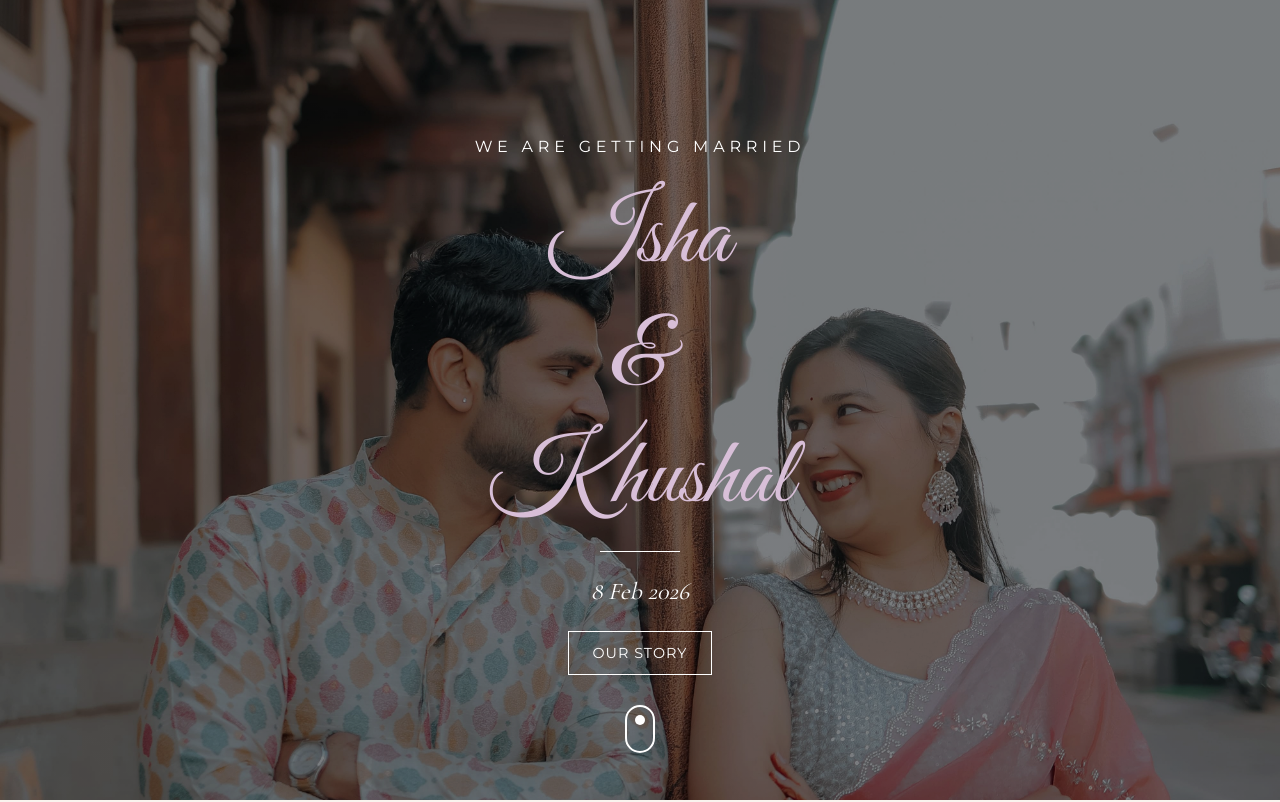
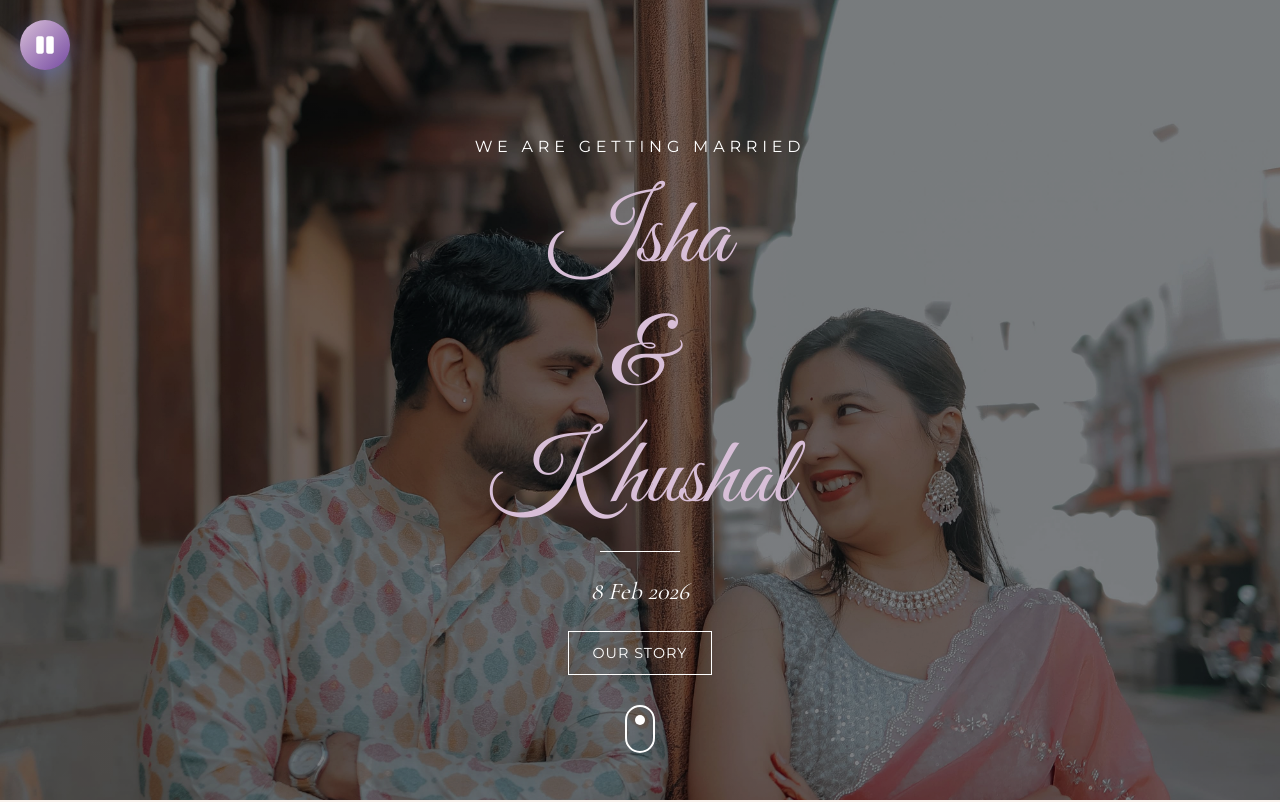
Before and after one commit to rohanarya165/IshaWedsKhushal, a React (Vite) app: page / in a window 1280 px wide. Shown: the top 802 px of the page. Built offline with nearby package versions, Linux system fonts and the light colour scheme; a web font is replaced by a local one.

Commit message:
music added

```diff
--- a/index.html
+++ b/index.html
@@ -5,14 +5,14 @@
     <link
       rel="icon"
       type="image/svg+xml"
-      href="https://y-pro.id/global-assets/ypro_logo2.png"
+      href="https://t4.ftcdn.net/jpg/02/76/26/07/360_F_276260749_4UvOLoHsYbQDZyYbMNkMLTEZBEVg5340.jpg"
     />
     <link
       href="https://fonts.googleapis.com/css2?family=Great+Vibes&display=swap"
       rel="stylesheet"
     />
     <meta name="viewport" content="width=device-width, initial-scale=1.0" />
-    <title>Demo Project | Isha & Khushal - We're Getting Married!</title>
+    <title>Isha & Khushal - We're Getting Married!</title>
   </head>
   <body>
     <div id="root"></div>
--- a/package.json
+++ b/package.json
@@ -14,6 +14,7 @@
     "lucide-react": "^0.344.0",
     "react": "^18.3.1",
     "react-dom": "^18.3.1",
+    "react-icons": "^5.5.0",
     "react-intersection-observer": "^9.8.1"
   },
   "devDependencies": {
--- a/src/App.css
+++ b/src/App.css
@@ -216,3 +216,27 @@ input:focus, textarea:focus, select:focus {
 .float-animation {
   animation: float 5s ease-in-out infinite;
 }
+
+.music-btn {
+  position: fixed;
+  top: 20px;
+  left: 20px;
+  z-index: 9999;
+  width: 50px;
+  height: 50px;
+  border: none;
+  border-radius: 50%;
+  background: linear-gradient(135deg, #d8bfd8 0%, #764ba2 100%);
+  color: white;
+  display: flex;
+  align-items: center;
+  justify-content: center;
+  cursor: pointer;
+  box-shadow: 0 6px 20px rgba(102, 126, 234, 0.4);
+  transition: all 0.3s ease;
+}
+
+.music-btn:hover {
+  transform: scale(1.1);
+  box-shadow: 0 8px 25px rgba(102, 126, 234, 0.6);
+}
--- a/src/App.tsx
+++ b/src/App.tsx
@@ -7,6 +7,7 @@ import Gallery from './components/Gallery';
 import RSVP from './components/RSVP';
 import Registry from './components/Registry';
 import Footer from './components/Footer';
+import MusicButton from './components/MusicButton';
 import './App.css';
 
 function App() {
@@ -15,6 +16,7 @@ function App() {
       <div className="font-sans text-gray-800 overflow-x-hidden">
         {/* <Header /> */}
         <main>
+          <MusicButton/>
           <Hero />
           <Details />
           <Gallery />
--- /dev/null
+++ b/src/components/MusicButton.tsx
@@ -0,0 +1,34 @@
+import { useState, useRef, useEffect } from 'react';
+import { FaPlay, FaPause } from 'react-icons/fa';
+
+const MusicButton = () => {
+  const [isPlaying, setIsPlaying] = useState(false);
+  const audioRef = useRef(new Audio('/public/audio/audio.mp4'));
+
+  // Auto-play on mount
+  useEffect(() => {
+    const audio = audioRef.current;
+    audio.loop = true;
+    audio.volume = 0.5; // Optional: lower volume
+    audio.play().catch(e => console.log('Autoplay prevented:', e));
+    setIsPlaying(true);
+  }, []);
+
+  const togglePlayPause = () => {
+    const audio = audioRef.current;
+    if (isPlaying) {
+      audio.pause();
+    } else {
+      audio.play();
+    }
+    setIsPlaying(!isPlaying);
+  };
+
+  return (
+    <button className="music-btn" onClick={togglePlayPause}>
+      {isPlaying ? <FaPause size={20} /> : <FaPlay size={20} />}
+    </button>
+  );
+};
+
+export default MusicButton;
```
Also changed, not shown: 2 other files (tests, documents, lock files or other folders).
